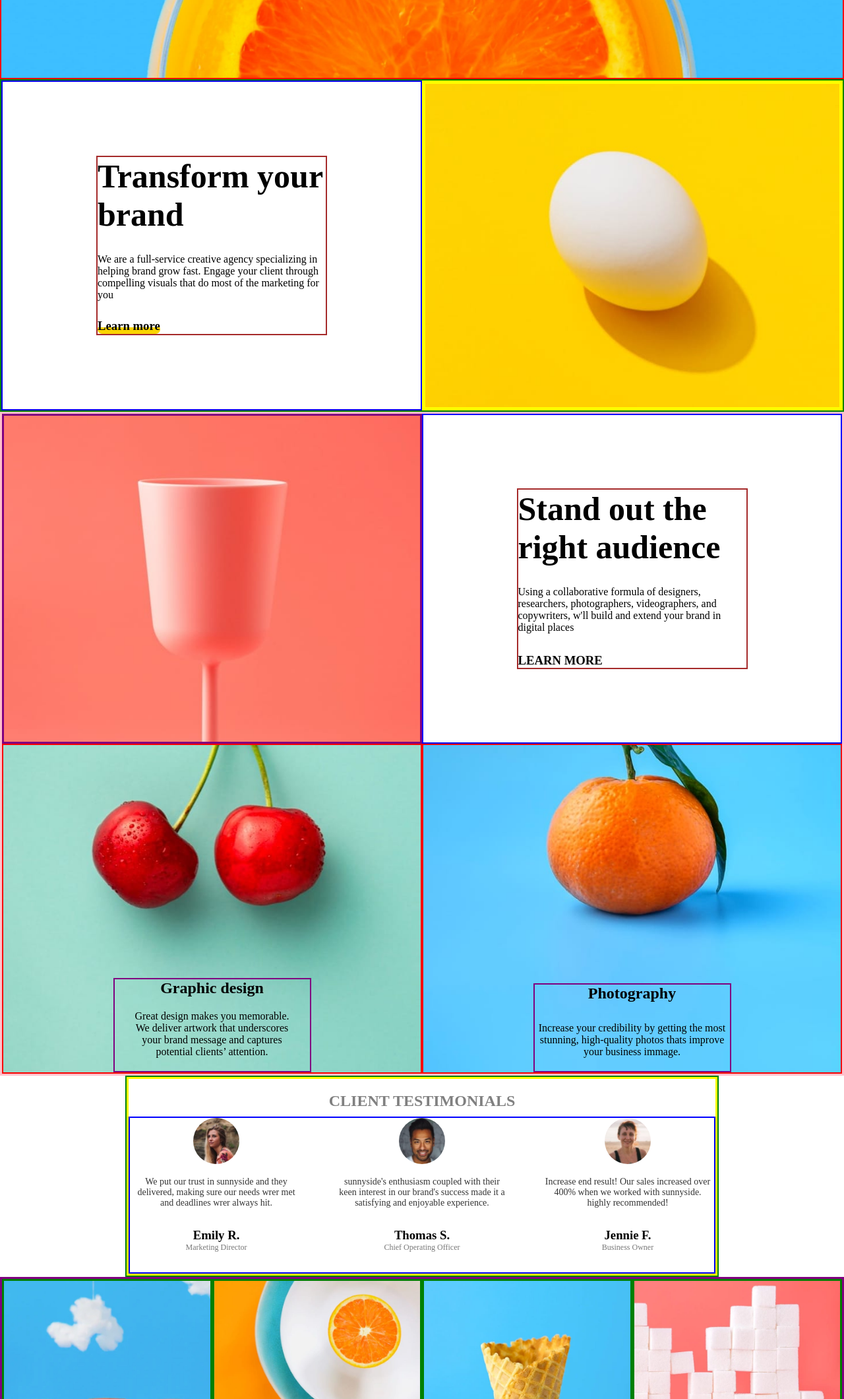
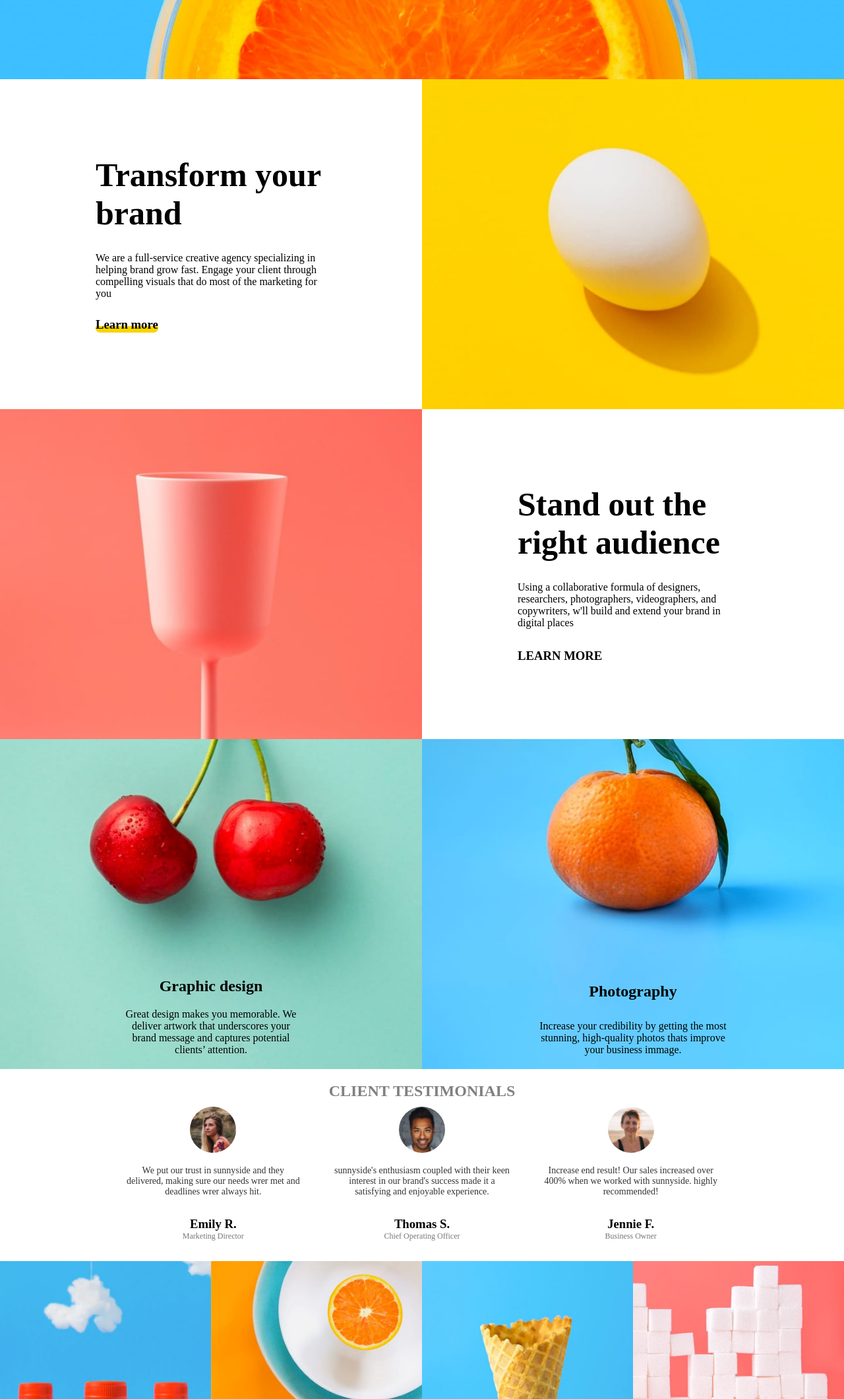
Before and after one commit to habeeb260702/sunnyside-agency-landing-page, a plain HTML site: page index.html in a window 1280 px wide. Shown: the part 680-2800 px from the top of the page at 66% size. Drawn offline with Linux system fonts and the light colour scheme.

Commit message:
first commit

```diff
--- a/index.html
+++ b/index.html
@@ -22,7 +22,7 @@
 --Dark-moderate-cyan: hsl(168, 34%, 41%);
 }
 header{
-  border: 2px solid red;
+  /* border: 2px solid red; */
   height: 100vh;
   background-image: url(./images/desktop/image-header.jpg);
   background-position: center;
@@ -30,13 +30,13 @@ header{
   background-repeat: no-repeat;
 }
 header nav{
-  border: 2px solid rgb(0, 255, 136);
+  /* border: 2px solid rgb(0, 255, 136); */
   display: flex;
   align-items: center;
   justify-content: space-between;
 }
 header nav ul{
-  border: #4A6653;
+  /* border: #4A6653; */
   padding: 10px;
   display: flex;
   list-style: none;
@@ -61,11 +61,11 @@ header h1{
   margin-top: 50px;
 }
 .egg-layout{
-  border: 2px solid green;
+  /* border: 2px solid green; */
   display: flex;
 }
 .transform-container{
-  border: 2px solid blue;
+  /* border: 2px solid blue; */
   width: 50%;
   height: 500px;
   display: flex;
@@ -73,7 +73,7 @@ header h1{
   align-items: center;
 }
 .transform-content{
-  border: 2px solid brown;
+  /* border: 2px solid brown; */
   max-width: 350px;
 }
 .transform-content h1{
@@ -93,7 +93,7 @@ header h1{
   border-top-right-radius: 10px;
 }
 .egg-image{
-  border: 5px solid yellow;
+  /* border: 5px solid yellow; */
   width: 50%;
   height: 500px;
   background-image: url("./images/desktop/image-transform.jpg");
@@ -102,13 +102,13 @@ header h1{
   background-repeat: no-repeat;
 }
 .grid-section{
-  border: 3px solid pink;
+  /* border: 3px solid pink; */
   display: grid;
   grid-template-columns: repeat(2, 1fr);
 }
 .cup-image{
   height: 500px;
-  border: 3px solid purple;
+  /* border: 3px solid purple; */
   background-image: url("./images/desktop/image-stand-out.jpg");
   background-position: center;
   background-size: cover;
@@ -116,14 +116,14 @@ header h1{
 }
 .audience-container{
   height: 500px;
-  border: 2px solid blue;
+  /* border: 2px solid blue; */
   width: 100%;
   display: flex;
   justify-content: center;
   align-items: center;
 }
 .audience-content{
-  border: 2px solid brown;
+  /* border: 2px solid brown; */
   max-width: 350px;
 }
 .audience-content h1{
@@ -136,7 +136,7 @@ header h1{
 
 .graphic-container{
   height: 500px;
-  border: 2px solid  red;
+  /* border: 2px solid  red; */
   display: flex;
   justify-content: center;
   align-items: end;
@@ -146,7 +146,7 @@ header h1{
   background-repeat: no-repeat;
 }
 .graphic-content{
-  border: 2px solid purple;
+  /* border: 2px solid purple; */
   max-width: 300px;
   text-align: center;
 }
@@ -155,7 +155,7 @@ header h1{
 }
 .photography-container{
   height: 500px;
-  border: 2px solid red;
+  /* border: 2px solid red; */
   display: flex;
   justify-content: center;
   align-items: end;
@@ -165,7 +165,7 @@ header h1{
   background-repeat: no-repeat;
 }
 .photography-content{
-  border: 2px solid purple;
+  /* border: 2px solid purple; */
   max-width: 300px;
   text-align: center;
 }
@@ -174,12 +174,12 @@ header h1{
   margin-bottom: 20px;
 }
 .client-section{
-  border: 2px solid green;
+  /* border: 2px solid green; */
   max-width: 900px;
   margin: auto;
 }
 .client-container{
-  border: 3px solid yellow;
+  /* border: 3px solid yellow; */
   height: auto;
   text-align: center;
 }
@@ -190,7 +190,7 @@ header h1{
   color: gray;
 }
 .client-content{
-  border: 2px solid blue;
+  /* border: 2px solid blue; */
   display: flex;
   justify-content: center;
   gap: 50px;
@@ -223,13 +223,13 @@ header h1{
 
 
 .grid-container{
-  border: 3px solid purple;
+  /* border: 3px solid purple; */
   display: grid;
   grid-template-columns: repeat(4, 1fr);
   height: auto;
 }
 .grid-box1, .grid-box2, .grid-box3, .grid-box4{
-  border: 3px solid green;
+  /* border: 3px solid green; */
   height: 300px;
 }
 .grid-box1{
```
